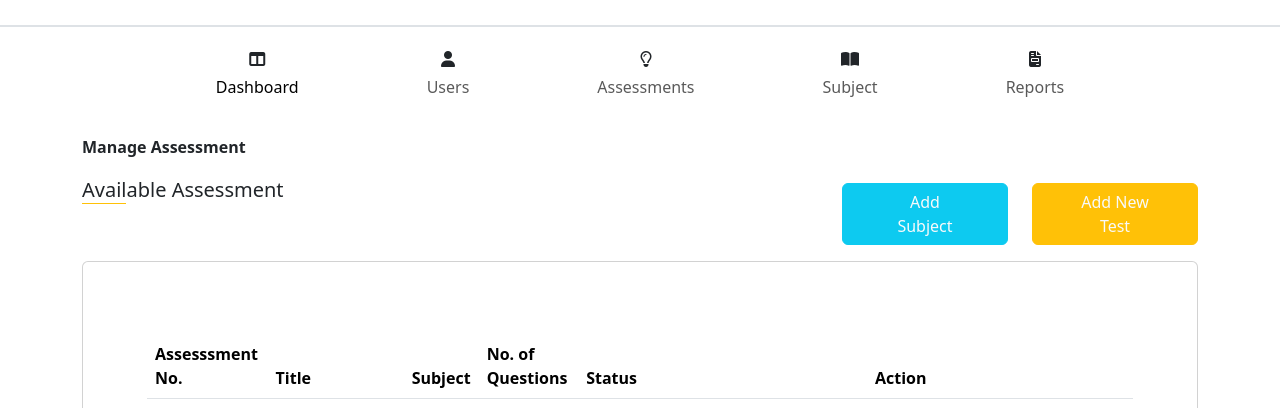
After one commit to kristhaynee/Learning-Management-System-Prototype, a PHP site: page /assessment.php in a window 1280 px wide. The commit adds this page. Shown: the part 333-741 px from the top of the page. Run offline with PHP 8.4, Linux system fonts and the light colour scheme; some libraries are stand-ins or nearby versions; some web fonts are replaced.

Commit message:
assessment page

```diff
--- /dev/null
+++ b/client/back-office/assessment.php
@@ -0,0 +1,129 @@
+<?php
+include('includes/header.php');
+include('includes/topnav.php');
+include('includes/script.php');
+?>
+
+
+<section class="content">
+
+    <div class="container mt-1 mb-1">
+        <div class="row ">
+
+            <div class="ml-5 col-8">
+                <p class="page-name fw-bold">Manage Assessment</p>
+                <p class=" fs-5"><span class="border-bottom  border-warning">Avail</span>able Assessment</p>
+            </div>
+
+            <div class="col-4 mt-5">
+                <div class="row ">
+                    <div class="col ">
+
+                        <button class=" px-5 text-light  btn btn-info">
+                            Add Subject
+                        </button>
+                    </div>
+                    <div class="col">
+
+                        <button class=" px-5 text-light  btn btn-warning">
+                            Add New Test
+                        </button>
+                    </div>
+                </div>
+            </div>
+        </div>
+    </div>
+
+    <!-- TABLE STUDENT -->
+    <div class="container mt-3 table-responsive tab-pane fade show active" role="tabpanel" aria-labelledby="nav-student-tab" id="nav-student">
+        <div class="card">
+            <div class="card-body m-5 pt-4 px-3">
+                <table id="example1" class="table pt-3 px-5" style="width:100%">
+                    <thead>
+                        <tr>
+                            <th>Assesssment No.</th>
+                            <th>Title</th>
+                            <th>Subject</th>
+                            <th>No. of Questions</th>
+                            <th>Status</th>
+                            <th class="text-center">Action</th>
+                        </tr>
+                    </thead>
+                    <tbody>
+                        <tr>
+                            <td>test0100</td>
+                            <td>Exploring Chemical Reactions</td>
+                            <td>Science</td>
+                            <td>35</td>
+                            <td class="text-success">published</td>
+                            <td><button class="btn"><img src="../assets/images/pencil.svg" alt="edit"></button>
+                             <button class="btn"><img src="../assets/images/archive.svg" alt="edit"></button></td>
+                        </tr>
+                        <tr>
+                            <td>test0101</td>
+                            <td>Mathematical Problem-Solving Challenge</td>
+                            <td>Math</td>
+                            <td>50</td>
+                            <td class="text-success">published</td>
+                            <td><button class="btn"><img src="../assets/images/pencil.svg" alt="edit"></button>
+                             <button class="btn"><img src="../assets/images/archive.svg" alt="edit"></button></td>
+                        </tr>
+                        <tr>
+                            <td>test0102</td>
+                            <td>Earth Science Exploration</td>
+                            <td>Science</td>
+                            <td>40</td>
+                            <td class="text-danger">closed</td>
+                            <td><button class="btn"><img src="../assets/images/pencil.svg" alt="edit"></button>
+                             <button class="btn"><img src="../assets/images/archive.svg" alt="edit"></button></td>
+                        </tr>
+                        <tr>
+                            <td>test0103</td>
+                            <td>Earth Science Exploration</td>
+                            <td>Science</td>
+                            <td>40</td>
+                            <td class="text-danger">closed</td>
+                            <td><button class="btn"><img src="../assets/images/pencil.svg" alt="edit"></button>
+                             <button class="btn"><img src="../assets/images/archive.svg" alt="edit"></button></td>
+                        </tr>
+                        <tr>
+                            <td>test0103</td>
+                            <td>Math Puzzles and Challenges</td>
+                            <td>Math</td>
+                            <td>15</td>
+                            <td class="text-success">published</td>
+                            <td><button class="btn"><img src="../assets/images/pencil.svg" alt="edit"></button>
+                             <button class="btn"><img src="../assets/images/archive.svg" alt="edit"></button></td>
+                        </tr>
+                        <tr>
+                            <td>test0104</td>
+                            <td>Ecology and Environmental Science</td>
+                            <td>Science</td>
+                            <td>25</td>
+                            <td class="text-danger">closed</td>
+                            <td><button class="btn"><img src="../assets/images/pencil.svg" alt="edit"></button>
+                             <button class="btn"><img src="../assets/images/archive.svg" alt="edit"></button></td>
+                        </tr>
+                        <tr>
+                            <td>test0105</td>
+                            <td>Math Puzzles and Challenges</td>
+                            <td>Math</td>
+                            <td>30</td>
+                            <td class="text-success">published</td>
+                            <td><button class="btn"><img  src="../assets/images/pencil.svg" alt="edit"></button>
+                             <button class="btn"><img src="../assets/images/archive.svg" alt="edit"></button></td>
+                        </tr>
+                    </tbody>
+                </table>
+            </div>
+        </div>
+    </div>
+
+    <!-- TABLE TEACHER -->
+
+
+    <!-- TABLE -->
+</section>
+
+</body>
+</html>
--- a/client/back-office/includes/topnav.php
+++ b/client/back-office/includes/topnav.php
@@ -37,7 +37,7 @@
                     <div class="col text-center">
                         <div class="d-flex flex-column align-items-center">
                         <i class="fa-regular fa-lightbulb"></i>
-                        <a class="nav-link px-3" href="AboutUs.php">Assessments</a>
+                        <a class="nav-link px-3" href="assessment.php">Assessments</a>
                         </div>
                     </div>
                 </li>
```
Also changed, not shown: client/assets/images/archive.svg (added), client/assets/images/pencil.svg (added).
